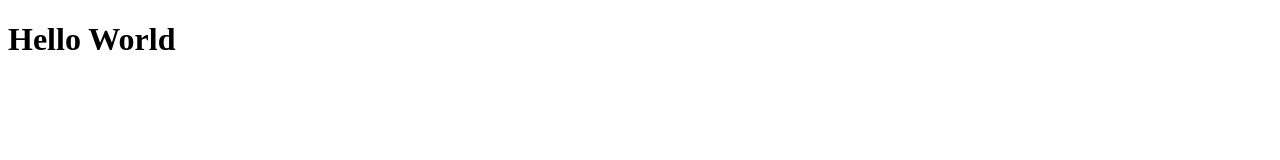
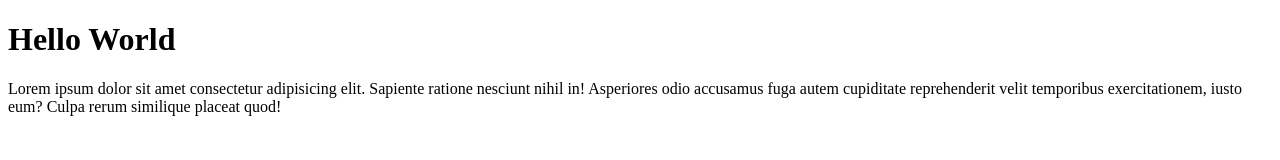
Before and after one commit to aryoadiansyah/aryo-git-test, a plain HTML site: page index.html in a window 1280 px wide. Drawn offline with Linux system fonts and the light colour scheme.

Commit message:
menambahkan paragraf

```diff
--- a/index.html
+++ b/index.html
@@ -8,5 +8,6 @@
 </head>
 <body>
     <h1>Hello World</h1>
+    <p>Lorem ipsum dolor sit amet consectetur adipisicing elit. Sapiente ratione nesciunt nihil in! Asperiores odio accusamus fuga autem cupiditate reprehenderit velit temporibus exercitationem, iusto eum? Culpa rerum similique placeat quod!</p>
 </body>
 </html>
```
